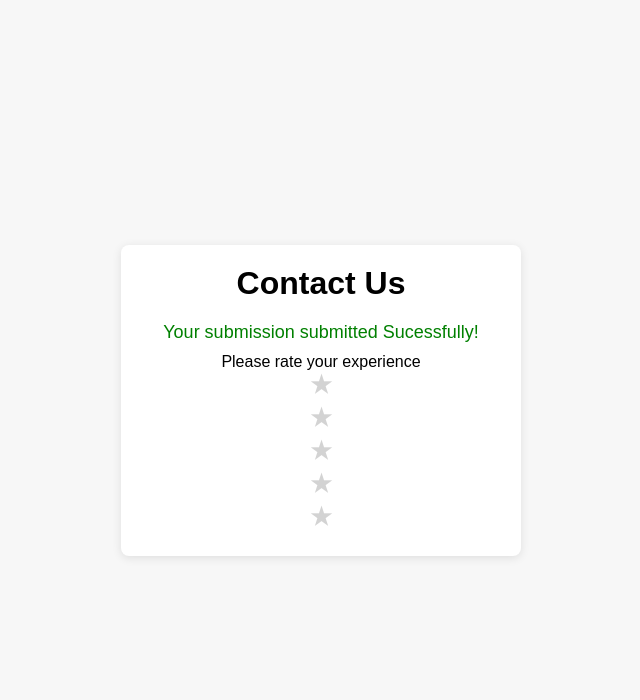
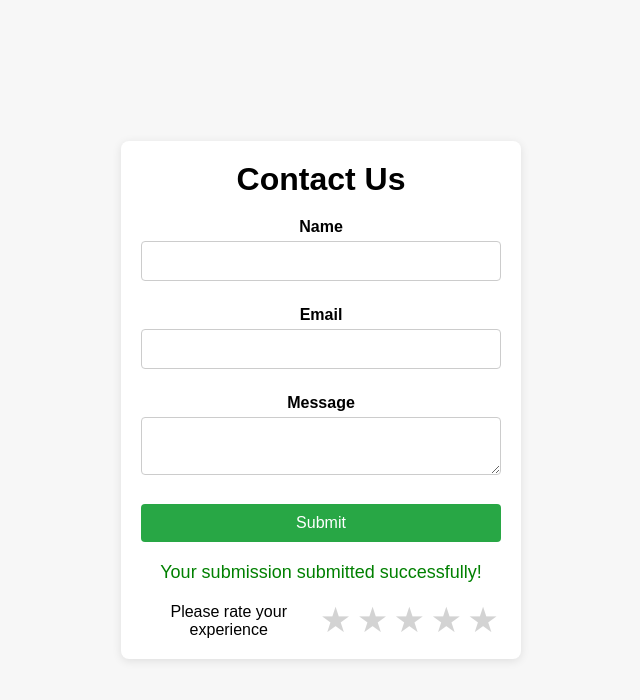
Before and after one commit to Vaibhav4228/ntwist-frontend-assignment, a plain HTML site: page index.html in a window 1280 px wide. Both pictures are taken after typing "Sample", "name@example.com", "Sample" into the empty fields and a click on the button "Submit". Shown: the whole page, without its empty margins (319-959 px from the left). Drawn offline with Linux system fonts and the light colour scheme.

Commit message:
fixed the form issue

```diff
--- a/assets/css/styles.css
+++ b/assets/css/styles.css
@@ -20,10 +20,10 @@ body {
     box-shadow: 0 2px 10px rgba(0, 0, 0, 0.1);
     width: 100%;
     max-width: 400px;
+    text-align: center;
 }
 
 h1 {
-    text-align: center;
     margin-bottom: 20px;
 }
 
@@ -44,6 +44,7 @@ textarea {
     font-size: 16px;
     border: 1px solid #ccc;
     border-radius: 4px;
+    margin-bottom: 10px;
 }
 
 button {
@@ -55,6 +56,7 @@ button {
     border-radius: 4px;
     font-size: 16px;
     cursor: pointer;
+    transition: background-color 0.3s;
 }
 
 button:hover {
@@ -70,15 +72,16 @@ button:hover {
 
 .rating {
     display: flex;
-    flex-direction: column;
-    align-items: center;
-    margin-top: 10px;
+    flex-direction: row;
+    justify-content: center;
+    margin-top: 20px;
 }
 
 .rating label {
     cursor: pointer;
-    font-size: 24px;
+    font-size: 30px;
     color: lightgray;
+    margin: 0 5px;
     transition: color 0.3s;
 }
 
--- a/assets/js/script.js
+++ b/assets/js/script.js
@@ -1,7 +1,19 @@
-document.getElementById('contactForm').addEventListener('submit', function (e) {
-    e.preventDefault();
+let form = document.getElementById('contactForm');
+let startTime;
+let endTime;
 
-    this.style.display = 'none';
+form.addEventListener('focusin', () => {
+    if (!startTime) startTime = Date.now();
+});
+
+form.addEventListener('submit', (event) => {
+    event.preventDefault();
+
+    endTime = Date.now();
+    let timeSpent = (endTime - startTime) / 1000;
+    alert(`You spent ${timeSpent} seconds filling out the form.`);
+
+    form.reset();
 
     document.getElementById('confirmationMessage').style.display = 'block';
 
@@ -15,6 +27,7 @@ stars.forEach((label, index) => {
         stars.forEach((l, i) => {
             l.querySelector('span').style.color = i <= selectedIndex ? 'gold' : 'lightgray';
         });
+
         console.log(`Selected Rating: ${5 - selectedIndex}`);
     });
 });
--- a/index.html
+++ b/index.html
@@ -28,7 +28,7 @@
         </form>
 
         <div id="confirmationMessage" style="display: none;">
-            <p>Your submission submitted Sucessfully!</p>
+            <p>Your submission submitted successfully!</p>
         </div>
 
         <div class="rating" style="display: none;">
@@ -39,9 +39,7 @@
             <label><input type="radio" name="rating" value="2" /><span class="star">&#9733;</span></label>
             <label><input type="radio" name="rating" value="1" /><span class="star">&#9733;</span></label>
         </div>
-
     </div>
-
 
     <script src="assets/js/script.js"></script>
 </body>
```
